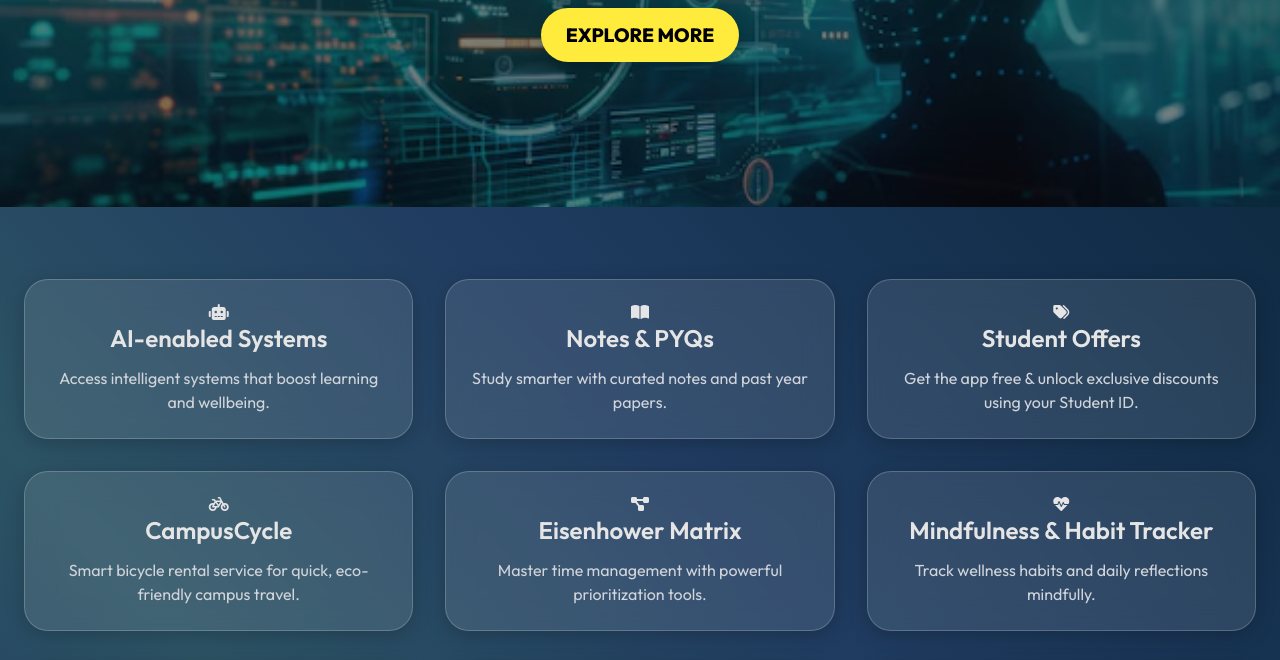
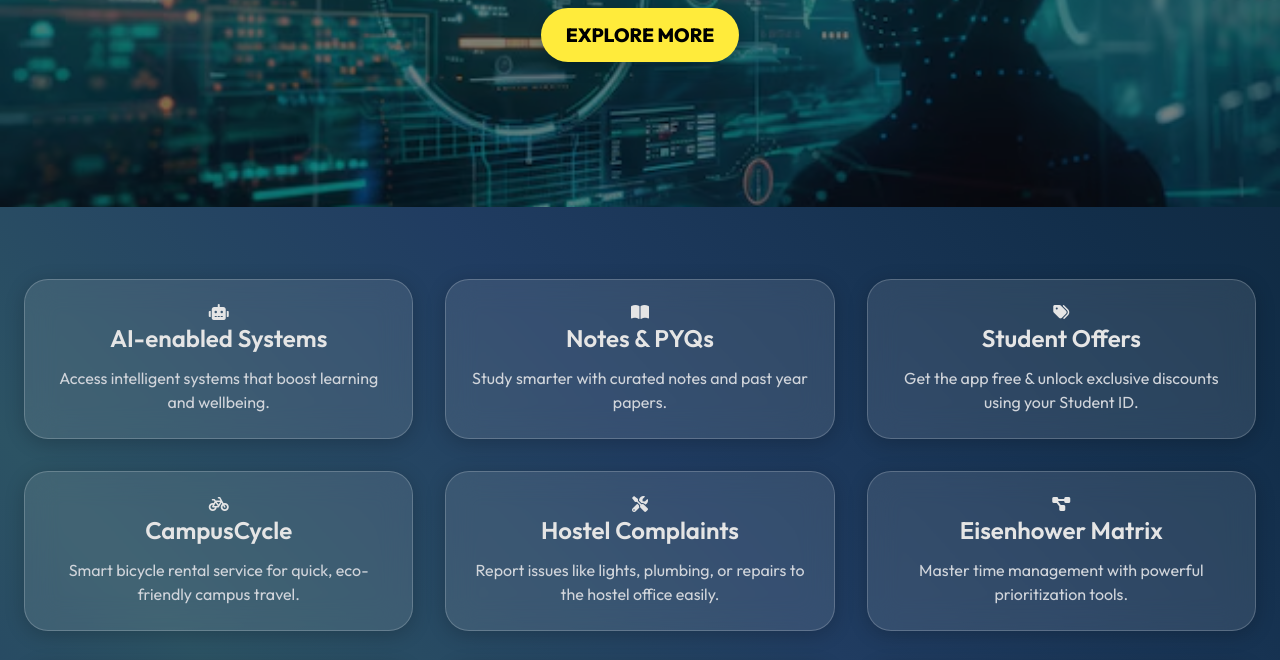
Before and after one commit to AmanSingh078/VITal, a website: page index.html in a window 1280 px wide. Shown: the part 273-933 px from the top of the page. Drawn offline with nearby package versions, Linux system fonts and the light colour scheme.

Commit message:
Add files via upload

```diff
--- a/index.html
+++ b/index.html
@@ -188,6 +188,14 @@
       </div>
     </section></a>
 
+    <a href="https://support.vitbhopal.dev/"><section class="glass glass-card p-6" data-aos="fade-up">
+      <div class="card-content">
+        <i class="fas fa-tools"></i>
+        <h2>Hostel Complaints</h2>
+        <p>Report issues like lights, plumbing, or repairs to the hostel office easily.</p>
+      </div>
+    </section></a>
+
     <a href="task.html"><section class="glass glass-card p-6" data-aos="fade-up">
       <div class="card-content">
         <i class="fas fa-project-diagram"></i>
@@ -219,6 +227,7 @@
         <p>Join the fun with student-run clubs and upcoming events.</p>
       </div>
     </section></a>
+
 
     <a href="https://chat.whatsapp.com/KWlyj6cA5Z07q779GF4tcn"><section class="glass glass-card p-6" data-aos="fade-up">
       <div class="card-content">
```
